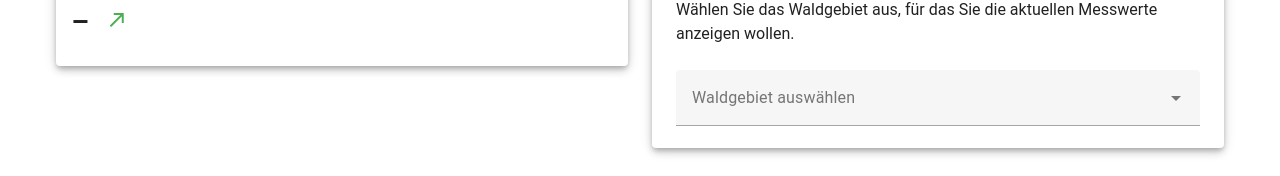
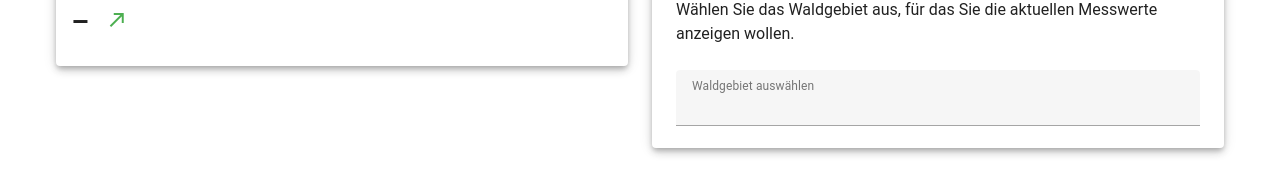
Before and after one commit to moritzkw/waldwideweb, a Vue app: page / in a window 1280 px wide. Shown: the part 326-502 px from the top of the page. Built offline with nearby package versions, Linux system fonts and the light colour scheme; no server answers.

Commit message:
add area selection and area specified data fecthing

```diff
--- a/src/App.vue
+++ b/src/App.vue
@@ -36,7 +36,7 @@ export default defineComponent({
     };
   },
   mounted() {
-    this.$store.commit("fetchData");
+    this.$store.commit("fetchAll");
   },
 
   methods: {
--- a/src/components/VisitorDashboard.vue
+++ b/src/components/VisitorDashboard.vue
@@ -1,8 +1,11 @@
 <script lang="ts">
-import { defineComponent } from "vue";
+import { State, defineComponent } from "vue";
 import Weather from "./Weather.vue";
 import Temperature from "./Temperature.vue";
 import { GChart } from "vue-google-charts";
+import store from "../store/index";
+import { Store } from "vuex/types/index.js";
+import { Area } from "../types/area";
 
 // Logo
 
@@ -13,7 +16,7 @@ export default defineComponent({
   data() {
     return {
       // Array will be automatically processed with visualization.arrayToDataTable function
-      forestAreas: ["Wald A", "Wald B", "Wald C", "Wald D", "Wald E"],
+      forestAreas: [] as Node[],
       chartData: [
         ["Tag", "Besucher"],
         ["Donnerstag", 83],
@@ -48,11 +51,27 @@ export default defineComponent({
       },
     };
   },
+  mounted() {
+    this.forestAreas = (store as Store<State>).state.nodes.reduce((nodes: Node[], node: Node) => nodes.concat(node.uuid), [] as Node[]);
+    },
   computed: {
     store() {
       return this.$store;
     },
+    nodes() {
+      if (store.state.areas) {
+        return (store as Store<State>).state.nodes.reduce((nodes: Node[], node: Node) => nodes.concat(node.uuid), [] as Node[]);
+        // return (store.state.areas as Area[]).reduce((areas: string[], area: Area) => areas.concat(area.areaId.toString()), [] as string[]);
+      } else {
+        return [];
+      }
+    }
   },
+  methods: {
+    updateData() {
+      store.commit("fetchData");
+    }
+  }
 });
 </script>
 
@@ -130,9 +149,11 @@ export default defineComponent({
             anzeigen wollen.
           </p>
           <v-combobox
+            v-model="store.state.selectedArea"
             class="px-6"
             label="Waldgebiet auswählen"
-            :items="forestAreas"
+            :items="nodes"
+            @update:modelValue="updateData"
           ></v-combobox>
         </v-card>
         <!-- <weather></weather> -->
--- a/src/services/services.ts
+++ b/src/services/services.ts
@@ -4,6 +4,7 @@ import { Data } from "../types/data";
 import { SingleData } from "../types/singleData";
 import { AggregateFunction } from "../types/aggregateFunction";
 import { AggregatedData } from "../types/aggregatedData";
+import { Area } from "../types/area";
 
 const BACKEND_API_URL = "https://backend.mdma.haveachin.de";
 const config = {
@@ -109,3 +110,15 @@ export async function GetSingleData(uuid: string): Promise<SingleData> {
   const response = await axios.get(BACKEND_API_URL + `/data/${uuid}`, config);
   return response.data;
 }
+
+export async function GetNodes(): Promise<Node[]> {
+  const response = await axios.get(BACKEND_API_URL + "/mesh-nodes", config);
+  console.debug(response.data)
+  return response.data;
+}
+
+export async function GetAreas(): Promise<Area[]> {
+  const response = await axios.get(BACKEND_API_URL + "/areas", config);
+  console.debug(response.data)
+  return response.data;
+}
--- a/src/store/index.ts
+++ b/src/store/index.ts
@@ -1,5 +1,5 @@
 import { createStore } from "vuex";
-import { GetAggregatedData, GetData, GetRoles, GetTypes, GetUsers, login, logout } from "../services/services";
+import { GetAggregatedData, GetAreas, GetData, GetNodes, GetRoles, GetTypes, GetUsers, login, logout } from "../services/services";
 import { State } from "vue";
 import { AggregateFunction } from "../types/aggregateFunction";
 import { Data } from "../types/data";
@@ -21,7 +21,10 @@ export default createStore({
         loggingOut: false,
         role: "visitor",
       },
+      selectedArea: "",
       users: [],
+      nodes: [],
+      areas: [],
       data: {
         types: [],
       },
@@ -30,11 +33,17 @@ export default createStore({
   },
   mutations: {
     async fetchData(state: State) {
+      await GetData(state.data.types[0], [state.selectedArea]).then(data => state.temperature.latest = (data as Data).data[0].measurements[0]);
+    },
+    async fetchAll(state: State) {
       await GetTypes().then(types => state.data.types = types);
       await GetUsers().then(users => state.users = users);
       await GetRoles().then(roles => state.roles = roles);
-      await GetData(state.data.types[0]).then(data => state.temperature.latest = (data as Data).data[0].measurements[0]);
       await GetAggregatedData(state.data.types[0], AggregateFunction.COUNT, undefined, undefined, undefined, undefined, 3).then(data => console.debug(data))
+      await GetNodes().then(nodes => state.nodes = nodes);
+      state.selectedArea = state.nodes[0].uuid;
+      await GetAreas().then(areas => state.areas = areas);
+      await GetData(state.data.types[0], [state.selectedArea]).then(data => state.temperature.latest = (data as Data).data[0].measurements[0]);
       console.debug(state)
     },
     startLogin(state: State) {
--- /dev/null
+++ b/src/types/area.ts
@@ -0,0 +1,4 @@
+export interface Area {
+    areaId: number;
+    meshNodeUUIDs: string[];
+}
--- a/src/vuex.d.ts
+++ b/src/vuex.d.ts
@@ -1,6 +1,7 @@
 import { Store } from "vuex";
 import { Role } from "./types/role";
 import { Measurement } from "./types/data";
+import { Area } from "./types/area";
 
 declare module "@vue/runtime-core" {
   interface State {
@@ -20,6 +21,9 @@ declare module "@vue/runtime-core" {
       loggingOut: boolean;
       roles: string;
     };
+    selectedArea: string;
+    nodes: Node[];
+    areas: Area[];
     users: User[];
     data: {
       types: string[];
```
Also changed, not shown: src/types/node.ts (added, +8 -0 lines).
